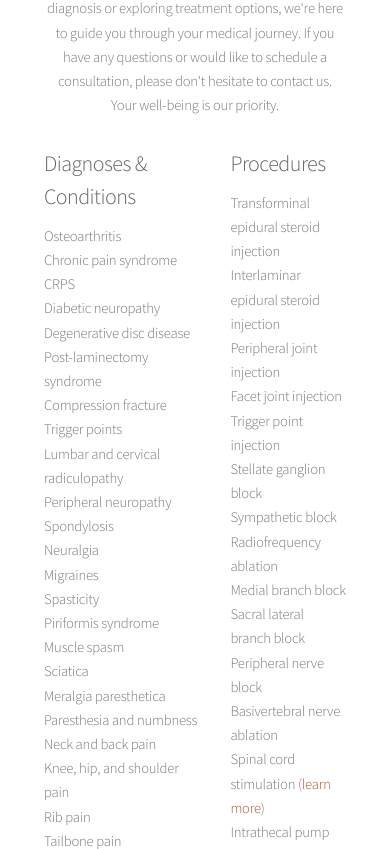
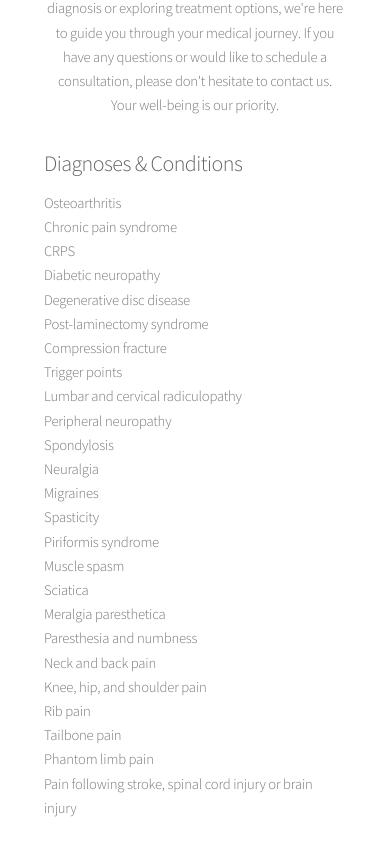
Before and after one commit to tylersernett/axonos, a React (Vite) app: page /procedures in a window 390 px wide. Shown: the part 835-1684 px from the top of the page. Built offline with nearby package versions, Linux system fonts and the light colour scheme.

Commit message:
Make single column on small screens

```diff
--- a/src/components/Procedures.tsx
+++ b/src/components/Procedures.tsx
@@ -1,7 +1,10 @@
+import { useMediaQuery } from '@mui/material';
 import p1 from '../images/multi-xray.png'
 import machine from '../images/riley-machine.jpeg'
 
 const Procedures = () => {
+  const isSmallScreen = useMediaQuery('(max-width:736px)');
+
   const diagText = `Osteoarthritis
   Chronic pain syndrome
   CRPS
@@ -50,9 +53,14 @@ const Procedures = () => {
     textAlign: 'left',
   };
 
+  const firstStyle: React.CSSProperties = {
+    ...style,
+    marginBottom: isSmallScreen ? '0' : '',
+  }
+
   const containerStyle: React.CSSProperties = {
     display: 'flex',
-    flexDirection: 'row',
+    flexDirection: isSmallScreen ? 'column' : 'row',
   };
 
   const columnStyle: React.CSSProperties = {
@@ -79,7 +87,7 @@ const Procedures = () => {
             <div style={containerStyle}>
               <div style={columnStyle}>
                 <h3 style={style}>Diagnoses & Conditions</h3>
-                <p style={style}>{diagText}</p>
+                <p style={firstStyle}>{diagText}</p>
               </div>
               <div style={columnStyle}>
                 <h3 style={style}>Procedures</h3>
```
